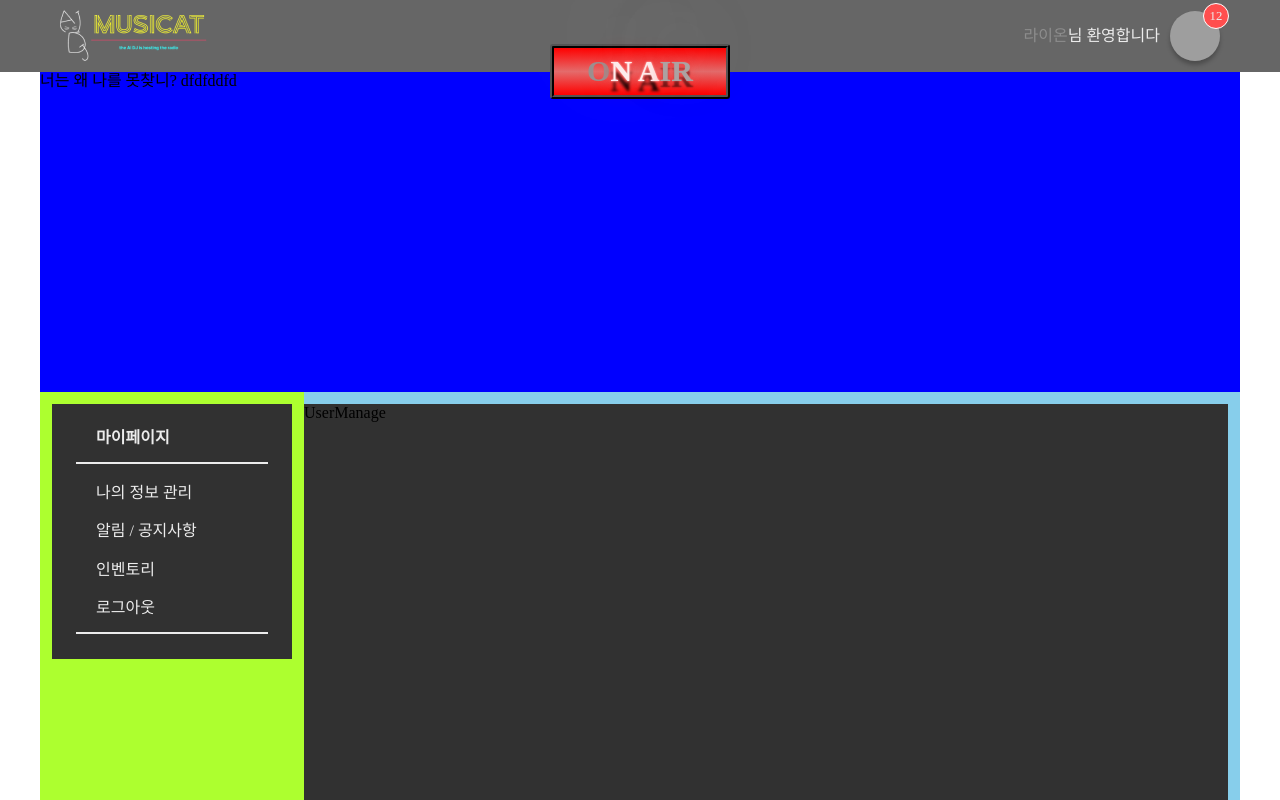
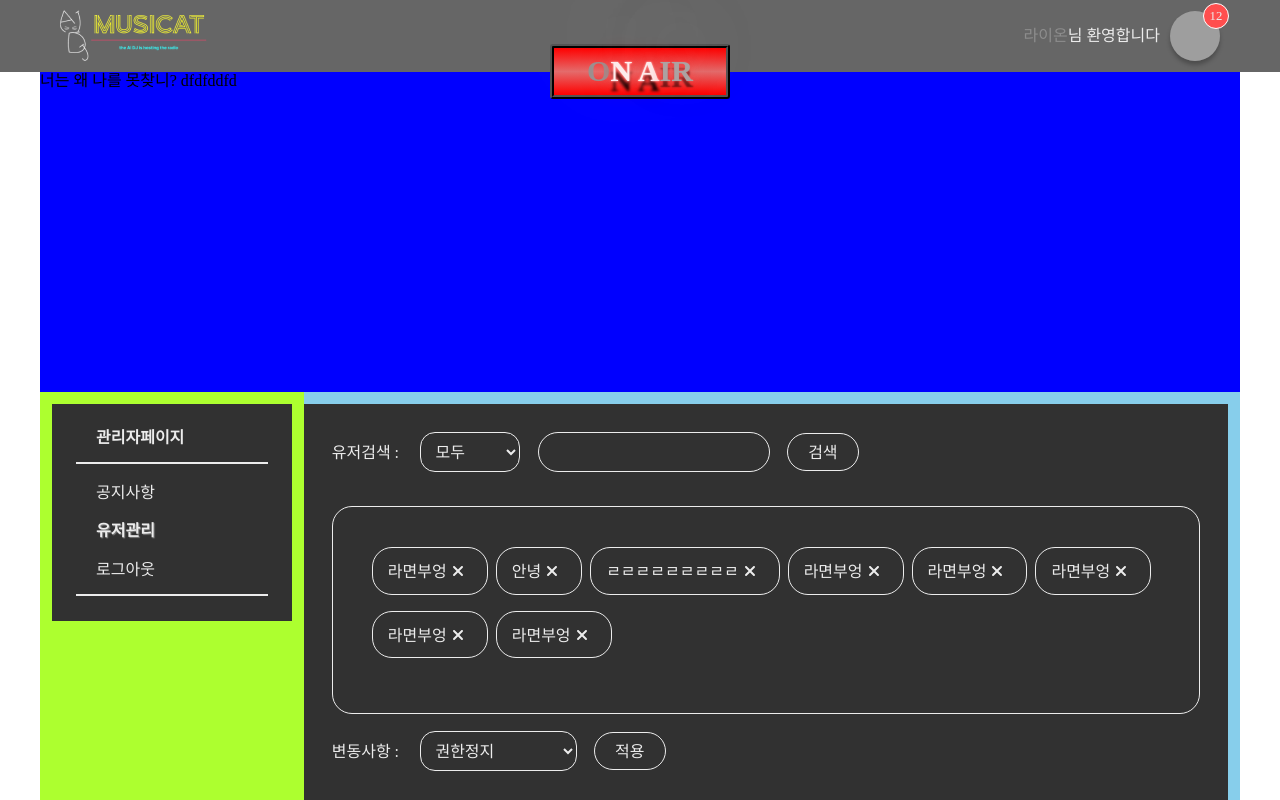
Before and after one commit to parkdh9018/musicat, a React (Vite) app in the folder frontend/: page /mypage/user-manage in a window 1280 px wide. Shown: the top 800 px of the page. Built offline with nearby package versions, Linux system fonts and the light colour scheme; grey boxes are pictures that could not be loaded; a web font is replaced by a local one.

Commit message:
[FEAT] : 유저관리 페이지 구성 컴포넌트

```diff
--- a/frontend/src/atoms/user.atom.ts
+++ b/frontend/src/atoms/user.atom.ts
@@ -4,7 +4,7 @@ export const userInfoState = atom({
   key: "userInfo",
   default: {
     userSeq: 1,
-    userRole: "member",
+    userRole: "admin",
     userProfile:
       "https://dimg.donga.com/ugc/CDB/SHINDONGA/Article/5f/9a/4c/f6/5f9a4cf615cfd2738de6.jpg",
     userNick: "라이온",
--- a/frontend/src/pages/home/story/contentBox/ContentBox.tsx
+++ b/frontend/src/pages/home/story/contentBox/ContentBox.tsx
@@ -57,6 +57,7 @@ export const ContentBox = ({
 
   const editEnter:KeyboardEventHandler = (e) => {
     if(e.key === "Enter") {
+      useEdit(index, editText);
       setEditState(false);
     }
   }
--- /dev/null
+++ b/frontend/src/pages/mypage/userManage/SelectedUsers/SelectedUsers.module.css
@@ -0,0 +1,21 @@
+.selectedUsers .container {
+  padding: 4.5%;
+  border: 1.5px solid var(--font-color);
+  border-radius: 20px;
+  display: flex;
+  flex-wrap: wrap;
+}
+.selectedUsers .container :nth-child(n) {
+  margin-right: 8px;
+}
+.selectedUsers .container .userComponent {
+  padding: 15px 15px 10px 15px;
+  width: -moz-fit-content;
+  width: fit-content;
+  border: 1.5px solid var(--font-color);
+  border-radius: 20px;
+  display: flex;
+}
+.selectedUsers .container .userComponent :nth-child(1) {
+  margin-right: 5px;
+}/*# sourceMappingURL=SelectedUsers.module.css.map */
--- /dev/null
+++ b/frontend/src/pages/mypage/userManage/SelectedUsers/SelectedUsers.module.scss
@@ -0,0 +1,22 @@
+.selectedUsers {
+    .container {
+        padding: 4.5%;
+        border: 1.5px solid var(--font-color);
+        border-radius: 20px;
+        display: flex;
+        flex-wrap: wrap;
+        :nth-child(n) {
+            margin-right: 8px;
+        }
+        .userComponent{
+            padding : 15px 15px 10px 15px;
+            width: fit-content;
+            border: 1.5px solid var(--font-color);
+            border-radius: 20px;
+            display: flex;
+            :nth-child(1) {
+                margin-right: 5px;
+            }
+        }
+    }
+}
--- /dev/null
+++ b/frontend/src/pages/mypage/userManage/SelectedUsers/SelectedUsers.tsx
@@ -0,0 +1,31 @@
+import { faXmark } from "@fortawesome/free-solid-svg-icons";
+import { FontAwesomeIcon } from "@fortawesome/react-fontawesome";
+import { v4 as uuidv4 } from "uuid";
+
+import style from "./SelectedUsers.module.css";
+
+export const SelectedUsers = () => {
+  const userList = [
+    { userNickname: "라면부엉" },
+    { userNickname: "안녕" },
+    { userNickname: "ㄹㄹㄹㄹㄹㄹㄹㄹㄹ" },
+    { userNickname: "라면부엉" },
+    { userNickname: "라면부엉" },
+    { userNickname: "라면부엉" },
+    { userNickname: "라면부엉" },
+    { userNickname: "라면부엉" },
+  ];
+
+  return (
+    <div className={style.selectedUsers}>
+      <div className={style.container}>
+        {userList.map((user) => (
+          <div key={uuidv4()} className={style.userComponent}>
+            <span>{user.userNickname}</span>
+            <FontAwesomeIcon icon={faXmark} className={style.close} />
+          </div>
+        ))}
+      </div>
+    </div>
+  );
+};
--- /dev/null
+++ b/frontend/src/pages/mypage/userManage/UserManage.module.css
@@ -0,0 +1,13 @@
+.userManage {
+  color: var(--font-color);
+  padding: 3%;
+}
+.userManage :nth-child(n) {
+  margin-bottom: 2%;
+}
+.userManage .searchBar :nth-child(n) {
+  margin-right: 2%;
+}
+.userManage .userStateChange :nth-child(n) {
+  margin-right: 2%;
+}/*# sourceMappingURL=UserManage.module.css.map */
--- /dev/null
+++ b/frontend/src/pages/mypage/userManage/UserManage.module.scss
@@ -0,0 +1,26 @@
+.userManage {
+    color: var(--font-color);
+    :nth-child(n) {
+        margin-bottom: 2%;
+    }
+    padding: 3%;
+    .searchBar {
+        :nth-child(n) {
+            margin-right: 2%;
+        }
+    }
+
+    .seleceted_userList {
+
+    }
+
+    .userStateChange {
+        :nth-child(n) {
+            margin-right: 2%;
+        }
+    }
+
+    .userList {
+
+    }
+}
--- a/frontend/src/pages/mypage/userManage/UserManage.tsx
+++ b/frontend/src/pages/mypage/userManage/UserManage.tsx
@@ -1,5 +1,54 @@
-import React from "react";
+import { nowSideNav } from "@/atoms/common.atom";
+import { Board } from "@/components/common/board/Board";
+import { Button } from "@/components/common/button/Button";
+import { Input } from "@/components/common/input/Input";
+import { SelectBox } from "@/components/common/selectBox/SelectBox";
+import { useEffect } from "react";
+import { useSetRecoilState } from "recoil";
+import { SelectedUsers } from "./SelectedUsers/SelectedUsers";
+
+import style from "./UserManage.module.css";
 
 export const UserManage = () => {
-  return <div>UserManage</div>;
+  const setNowSideNav = useSetRecoilState(nowSideNav);
+
+  useEffect(() => {
+    setNowSideNav("유저관리");
+  }, []);
+
+  const searchOptions = [{ value: "all", name: "모두" }, { value: "banChat", name: "채팅여부" }, { value: "ban", name: "정지여부" }];
+  const useStateChangeOptions = [{ value: "ban", name: "권한정지" },{ value: "not_ban", name: "정지해제" },{ value: "banChat", name: "채팅금지" },{ value: "not_ban_chat", name: "채팅허용" },];
+  const userList_grid = "20% 20% 20% 20% 20%";
+  const userList_headRow = ["닉네임", "이메일", "가입일", "채팅여부", "정지여부"];
+
+  const dumyData = [
+    // { userNickname : 213, userEmail: 1234, userCreatedAt: 123451,  userIsBan:true, userIsUser:true},
+    {a: "", b: "", c: "", d: "", e: ""}
+  ];
+
+  return (
+    <div className={style.userManage}>
+      <div className={style.searchBar}>
+        <span>유저검색 : </span>
+        <SelectBox options={searchOptions} setValue={() => {}} />
+        <Input input={""} setInput={() => {}} />
+        <Button content="검색" onClick={() => {}} />
+      </div>
+      <div className={style.seleceted_userList}>
+        <SelectedUsers/>
+      </div>
+      <div className={style.userStateChange}>
+        <span>변동사항 : </span>
+        <SelectBox options={useStateChangeOptions} setValue={() => {}} style={{width: "18%"}}/>
+        <Button content="적용" onClick={() => {}} />
+      </div>
+      <div className={style.userList}>
+        <Board
+          data={dumyData}
+          grid={userList_grid}
+          headRow={userList_headRow}
+        />
+      </div>
+    </div>
+  );
 };
```
Also changed, not shown: 2 other files (tests, documents, lock files or other folders).
